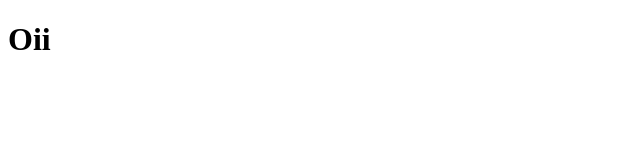
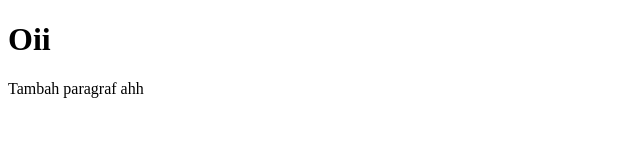
Before and after one commit to ImdaduRohman23/coba-remote2, a plain HTML site: page index.html in a window 1280 px wide. Shown: the whole page, without its empty margins (0-640 px from the left). Drawn offline with Linux system fonts and the light colour scheme.

Commit message:
menambahkan paragraf

```diff
--- a/index.html
+++ b/index.html
@@ -8,5 +8,6 @@
 </head>
 <body>
     <h1>Oii</h1>
+    <p>Tambah paragraf ahh</p>
 </body>
 </html>
```
